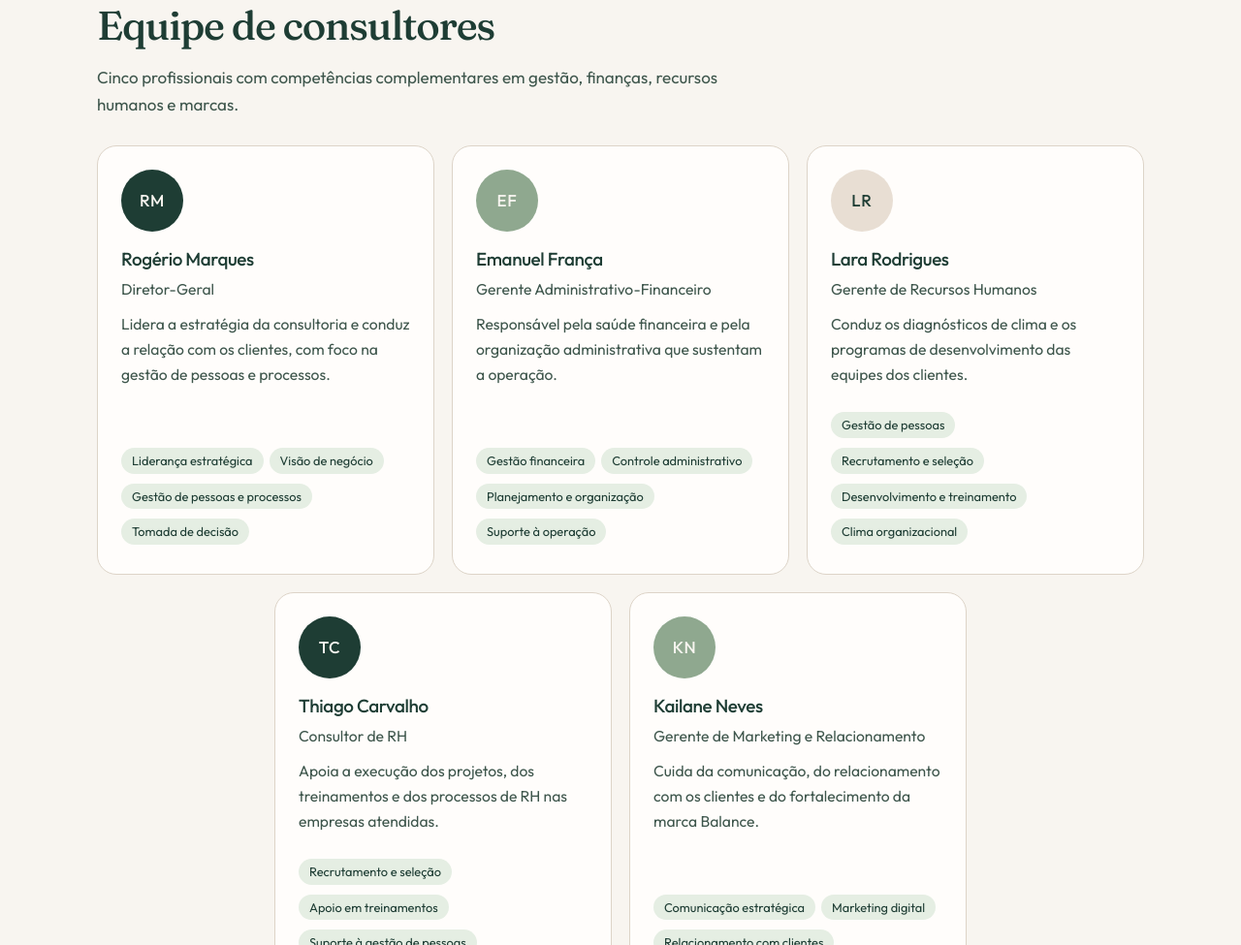
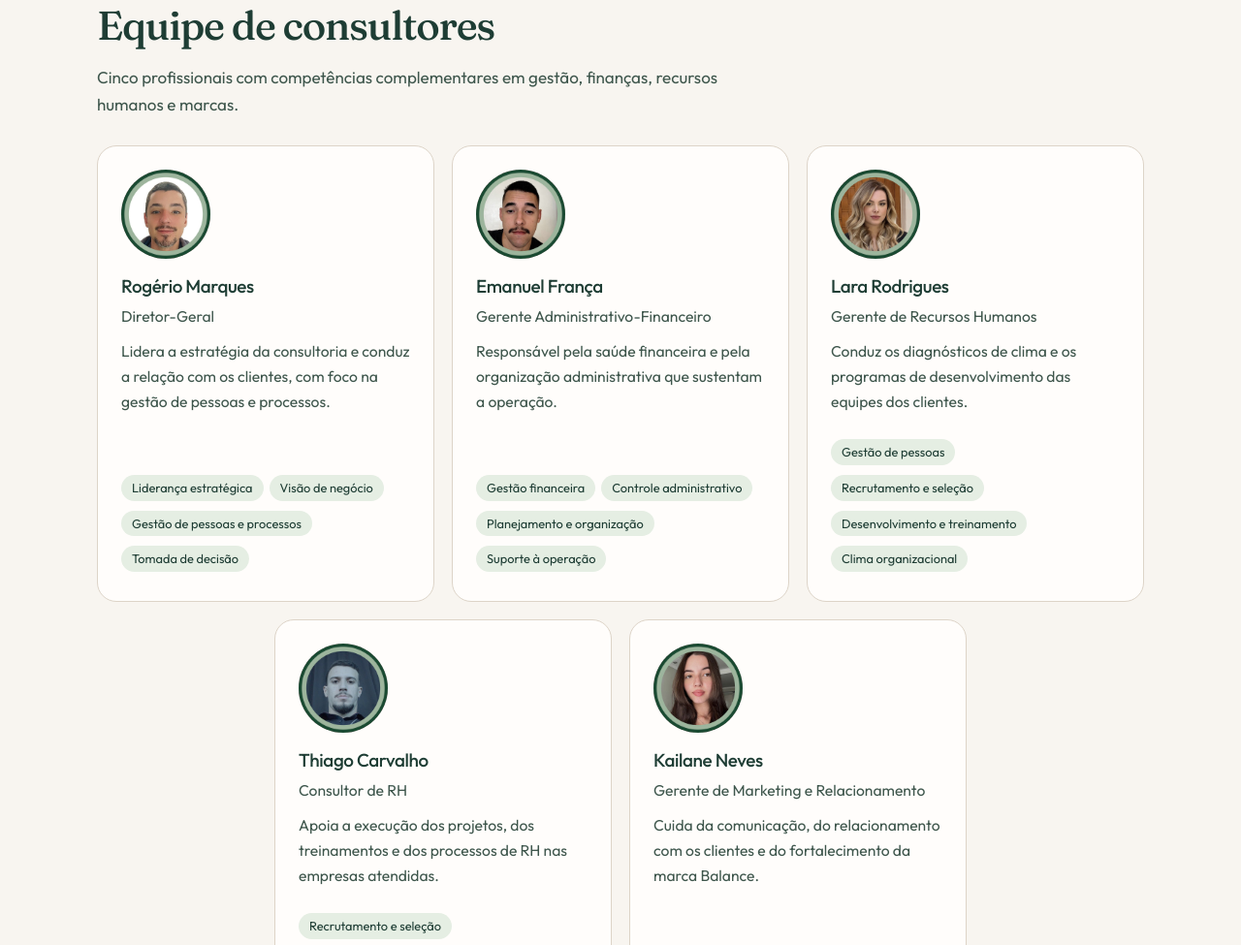
Before and after one commit to leonardoribeiro21/balance-consultoria, a plain HTML site: page index.html in a window 1280 px wide. Shown: the part 3304-4279 px from the top of the page at 97% size. Drawn offline with Linux system fonts and the light colour scheme.

Commit message:
Adiciona as fotos da equipe de consultores.

```diff
--- a/index.html
+++ b/index.html
@@ -119,11 +119,11 @@
 <h2>Equipe de consultores</h2>
 <p class="intro">Cinco profissionais com competências complementares em gestão, finanças, recursos humanos e marcas.</p>
 <div class="grid team">
-<article class="card person"><div class="ph" role="img" aria-label="Rogério Marques">RM</div><h3>Rogério Marques</h3><p class="role">Diretor-Geral</p><p>Lidera a estratégia da consultoria e conduz a relação com os clientes, com foco na gestão de pessoas e processos.</p><div class="pills"><span class="pill">Liderança estratégica</span><span class="pill">Visão de negócio</span><span class="pill">Gestão de pessoas e processos</span><span class="pill">Tomada de decisão</span></div></article>
-<article class="card person"><div class="ph sage" role="img" aria-label="Emanuel França">EF</div><h3>Emanuel França</h3><p class="role">Gerente Administrativo-Financeiro</p><p>Responsável pela saúde financeira e pela organização administrativa que sustentam a operação.</p><div class="pills"><span class="pill">Gestão financeira</span><span class="pill">Controle administrativo</span><span class="pill">Planejamento e organização</span><span class="pill">Suporte à operação</span></div></article>
-<article class="card person"><div class="ph sand" role="img" aria-label="Lara Rodrigues">LR</div><h3>Lara Rodrigues</h3><p class="role">Gerente de Recursos Humanos</p><p>Conduz os diagnósticos de clima e os programas de desenvolvimento das equipes dos clientes.</p><div class="pills"><span class="pill">Gestão de pessoas</span><span class="pill">Recrutamento e seleção</span><span class="pill">Desenvolvimento e treinamento</span><span class="pill">Clima organizacional</span></div></article>
-<article class="card person"><div class="ph" role="img" aria-label="Thiago Carvalho">TC</div><h3>Thiago Carvalho</h3><p class="role">Consultor de RH</p><p>Apoia a execução dos projetos, dos treinamentos e dos processos de RH nas empresas atendidas.</p><div class="pills"><span class="pill">Recrutamento e seleção</span><span class="pill">Apoio em treinamentos</span><span class="pill">Suporte à gestão de pessoas</span><span class="pill">Processos de RH</span></div></article>
-<article class="card person"><div class="ph sage" role="img" aria-label="Kailane Neves">KN</div><h3>Kailane Neves</h3><p class="role">Gerente de Marketing e Relacionamento</p><p>Cuida da comunicação, do relacionamento com os clientes e do fortalecimento da marca Balance.</p><div class="pills"><span class="pill">Comunicação estratégica</span><span class="pill">Marketing digital</span><span class="pill">Relacionamento com clientes</span><span class="pill">Fortalecimento da marca</span></div></article>
+<article class="card person"><img class="ph" src="assets/equipe/rogerio-marques.jpg" alt="Rogério Marques" width="512" height="512"><h3>Rogério Marques</h3><p class="role">Diretor-Geral</p><p>Lidera a estratégia da consultoria e conduz a relação com os clientes, com foco na gestão de pessoas e processos.</p><div class="pills"><span class="pill">Liderança estratégica</span><span class="pill">Visão de negócio</span><span class="pill">Gestão de pessoas e processos</span><span class="pill">Tomada de decisão</span></div></article>
+<article class="card person"><img class="ph" src="assets/equipe/emanuel-franca.jpg" alt="Emanuel França" width="512" height="512"><h3>Emanuel França</h3><p class="role">Gerente Administrativo-Financeiro</p><p>Responsável pela saúde financeira e pela organização administrativa que sustentam a operação.</p><div class="pills"><span class="pill">Gestão financeira</span><span class="pill">Controle administrativo</span><span class="pill">Planejamento e organização</span><span class="pill">Suporte à operação</span></div></article>
+<article class="card person"><img class="ph" src="assets/equipe/lara-rodrigues.jpg" alt="Lara Rodrigues" width="512" height="512"><h3>Lara Rodrigues</h3><p class="role">Gerente de Recursos Humanos</p><p>Conduz os diagnósticos de clima e os programas de desenvolvimento das equipes dos clientes.</p><div class="pills"><span class="pill">Gestão de pessoas</span><span class="pill">Recrutamento e seleção</span><span class="pill">Desenvolvimento e treinamento</span><span class="pill">Clima organizacional</span></div></article>
+<article class="card person"><img class="ph" src="assets/equipe/thiago-carvalho.jpg" alt="Thiago Carvalho" width="512" height="512"><h3>Thiago Carvalho</h3><p class="role">Consultor de RH</p><p>Apoia a execução dos projetos, dos treinamentos e dos processos de RH nas empresas atendidas.</p><div class="pills"><span class="pill">Recrutamento e seleção</span><span class="pill">Apoio em treinamentos</span><span class="pill">Suporte à gestão de pessoas</span><span class="pill">Processos de RH</span></div></article>
+<article class="card person"><img class="ph" src="assets/equipe/kailane-neves.jpg" alt="Kailane Neves" width="512" height="512"><h3>Kailane Neves</h3><p class="role">Gerente de Marketing e Relacionamento</p><p>Cuida da comunicação, do relacionamento com os clientes e do fortalecimento da marca Balance.</p><div class="pills"><span class="pill">Comunicação estratégica</span><span class="pill">Marketing digital</span><span class="pill">Relacionamento com clientes</span><span class="pill">Fortalecimento da marca</span></div></article>
 </div>
 </div>
 </section>
--- a/styles.css
+++ b/styles.css
@@ -427,20 +427,13 @@ section { padding: 84px 0; }
 .team .pills { margin-top: auto; padding-top: 8px; }
 
 .ph {
-  width: 64px;
-  height: 64px;
+  width: 92px;
+  height: 92px;
   border-radius: 50%;
-  display: grid;
-  place-items: center;
+  object-fit: cover;
   margin-bottom: 16px;
-  font-weight: 500;
-  letter-spacing: 0.04em;
-  background: var(--forest);
-  color: var(--off);
+  background: var(--sand);
 }
-
-.ph.sage { background: var(--sage); }
-.ph.sand { background: var(--sand); color: var(--forest); }
 
 .role { color: var(--muted); font-size: 0.92rem; margin: 0 0 10px; }
 .person p { color: var(--muted); font-size: 0.98rem; }
```
Also changed, not shown: assets/equipe/emanuel-franca.jpg (added), assets/equipe/kailane-neves.jpg (added), assets/equipe/lara-rodrigues.jpg (added), assets/equipe/rogerio-marques.jpg (added), assets/equipe/thiago-carvalho.jpg (added).
